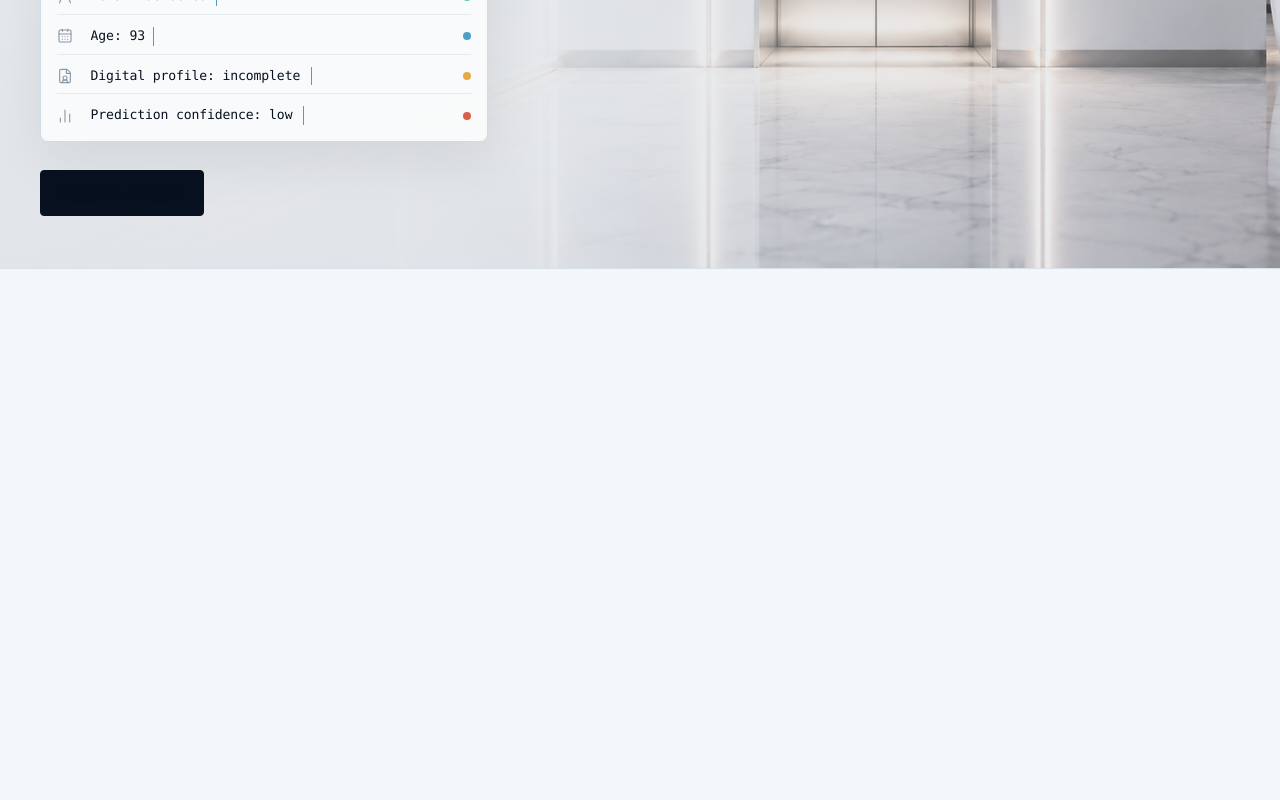
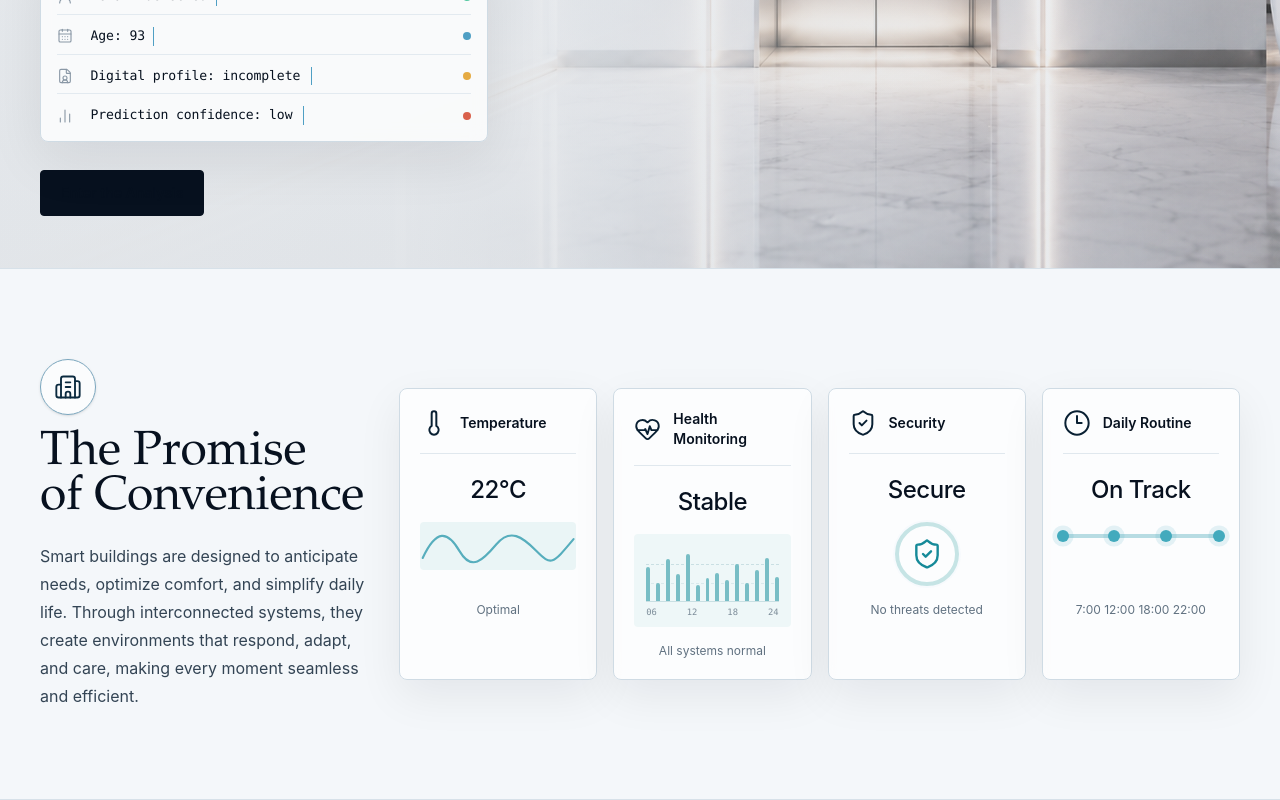
Before and after one commit to Tanny-Griz/a-song-for-sleep, a Next.js app: page / in a window 1280 px wide. Shown: the part 532-1332 px from the top of the page. Before the commit the page ends 801 px from the top, so only its background shows below. Built offline with nearby package versions, Linux system fonts and the light colour scheme.

Commit message:
add promise section

```diff
--- a/app/globals.css
+++ b/app/globals.css
@@ -12,6 +12,7 @@
   --green: #58c9a3;
   --amber: #e5aa42;
   --coral: #d9604b;
+  --section-padding-y: clamp(4rem, 7vw, 6rem);
   --font-serif: "Iowan Old Style", "Palatino Linotype", Palatino, Georgia, serif;
   --font-sans: Inter, ui-sans-serif, system-ui, -apple-system, BlinkMacSystemFont,
     "Segoe UI", sans-serif;
@@ -90,6 +91,81 @@ a {
   }
 }
 
+.promise-reveal,
+.promise-card {
+  animation: promise-rise 0.7s ease both;
+}
+
+.promise-card {
+  animation-delay: inherit;
+}
+
+.promise-line {
+  stroke-dasharray: 240;
+  stroke-dashoffset: 240;
+  animation: promise-draw 1.4s ease 0.35s forwards;
+}
+
+.promise-bar {
+  --bar-height: 32px;
+  height: 0;
+  animation: promise-bar-grow 0.65s ease forwards;
+}
+
+.promise-check {
+  animation: promise-check-pulse 2.6s ease-in-out infinite;
+}
+
+.promise-dot {
+  animation: promise-dot-glow 2.4s ease-in-out infinite;
+}
+
+@keyframes promise-rise {
+  from {
+    opacity: 0;
+    transform: translateY(16px);
+  }
+
+  to {
+    opacity: 1;
+    transform: translateY(0);
+  }
+}
+
+@keyframes promise-draw {
+  to {
+    stroke-dashoffset: 0;
+  }
+}
+
+@keyframes promise-bar-grow {
+  to {
+    height: var(--bar-height);
+  }
+}
+
+@keyframes promise-check-pulse {
+  0%,
+  100% {
+    box-shadow: 0 0 0 0 rgba(79, 159, 196, 0);
+  }
+
+  50% {
+    box-shadow: 0 0 0 10px rgba(79, 159, 196, 0.14);
+  }
+}
+
+@keyframes promise-dot-glow {
+  0%,
+  100% {
+    box-shadow: 0 0 0 0 rgba(67, 170, 189, 0);
+  }
+
+  50% {
+    box-shadow: 0 0 0 6px rgba(67, 170, 189, 0.18);
+  }
+}
+
 @media (prefers-reduced-motion: reduce) {
   *,
   *::before,
@@ -105,4 +181,21 @@ a {
     border-right: 0;
     opacity: 1;
   }
+
+  .promise-reveal,
+  .promise-card,
+  .promise-line,
+  .promise-bar,
+  .promise-check,
+  .promise-dot {
+    animation: none;
+  }
+
+  .promise-line {
+    stroke-dashoffset: 0;
+  }
+
+  .promise-bar {
+    height: var(--bar-height);
+  }
 }
--- a/app/page.tsx
+++ b/app/page.tsx
@@ -1,6 +1,16 @@
 import Image from "next/image";
 import Link from "next/link";
-import { CalendarDays, ChartNoAxesColumn, FileUser, UserRound } from "lucide-react";
+import {
+  Building2,
+  CalendarDays,
+  ChartNoAxesColumn,
+  Clock3,
+  FileUser,
+  HeartPulse,
+  ShieldCheck,
+  Thermometer,
+  UserRound
+} from "lucide-react";
 
 const statusRows = [
   {
@@ -30,6 +40,37 @@ const statusRows = [
     color: "#d9604b",
     delay: "2.15s",
     Icon: ChartNoAxesColumn
+  }
+];
+
+const promiseMetrics = [
+  {
+    title: "Temperature",
+    value: "22°C",
+    caption: "Optimal",
+    Icon: Thermometer,
+    visual: "line"
+  },
+  {
+    title: "Health Monitoring",
+    value: "Stable",
+    caption: "All systems normal",
+    Icon: HeartPulse,
+    visual: "bars"
+  },
+  {
+    title: "Security",
+    value: "Secure",
+    caption: "No threats detected",
+    Icon: ShieldCheck,
+    visual: "check"
+  },
+  {
+    title: "Daily Routine",
+    value: "On Track",
+    caption: "7:00    12:00    18:00    22:00",
+    Icon: Clock3,
+    visual: "timeline"
   }
 ];
 
@@ -144,6 +185,121 @@ export default function HomePage() {
           </div>
         </div>
       </section>
+
+      <section className="border-b border-[#d7e1e9] bg-[#f4f7fa] px-5 py-[var(--section-padding-y)] sm:px-8 lg:px-10">
+        <div className="mx-auto grid max-w-7xl gap-8 lg:grid-cols-[0.28fr_0.72fr] lg:items-center">
+          <div className="promise-reveal">
+            <div className="mb-5">
+              <span className="mb-4 grid size-14 place-items-center rounded-full border border-[#7aa5bc] bg-white/65 text-[#0b2a3f] shadow-sm">
+                <Building2 aria-hidden="true" className="size-7" strokeWidth={1.6} />
+              </span>
+              <h2 className="font-serif text-4xl leading-[0.95] text-[#07111f] sm:text-5xl">
+                The Promise
+                <br />
+                of Convenience
+              </h2>
+            </div>
+
+            <p className="max-w-md text-sm leading-6 text-[#334454] sm:text-base sm:leading-7">
+              Smart buildings are designed to anticipate needs, optimize
+              comfort, and simplify daily life. Through interconnected systems,
+              they create environments that respond, adapt, and care, making
+              every moment seamless and efficient.
+            </p>
+          </div>
+
+          <div className="grid gap-4 sm:grid-cols-2 xl:grid-cols-4">
+            {promiseMetrics.map(({ title, value, caption, Icon, visual }, index) => (
+              <article
+                className="promise-card rounded-lg border border-[#cfdbe4] bg-white/72 p-5 shadow-[0_16px_45px_rgba(7,17,31,0.07)] backdrop-blur transition duration-300 hover:-translate-y-1 hover:border-[#9fc5d8] hover:shadow-[0_22px_60px_rgba(7,17,31,0.11)]"
+                key={title}
+                style={{ animationDelay: `${index * 120}ms` }}
+              >
+                <div className="mb-5 flex items-center gap-3 border-b border-[#e0e8ee] pb-4">
+                  <Icon aria-hidden="true" className="size-7 text-[#092033]" strokeWidth={1.7} />
+                  <h3 className="text-sm font-semibold text-[#07111f]">{title}</h3>
+                </div>
+
+                <div className="min-h-28">
+                  <p className="text-center text-2xl font-medium tracking-[-0.02em] text-[#07111f]">
+                    {value}
+                  </p>
+
+                  {visual === "line" && (
+                    <div className="mt-4 h-12 overflow-hidden rounded bg-[#eaf5f6]">
+                      <svg aria-hidden="true" className="h-full w-full" viewBox="0 0 180 56">
+                        <path
+                          className="promise-line"
+                          d="M2 42 C18 8 31 10 45 34 S72 45 88 26 118 17 135 34 153 50 178 20"
+                          fill="none"
+                          stroke="#57aebd"
+                          strokeLinecap="round"
+                          strokeWidth="2.5"
+                        />
+                      </svg>
+                    </div>
+                  )}
+
+                  {visual === "bars" && (
+                    <div className="mt-4 rounded bg-[#eef7f8] px-3 pb-2 pt-3">
+                      <div className="relative flex h-14 items-end justify-center gap-1.5 border-b border-[#c9dfe3]">
+                        <div className="absolute inset-x-0 top-1/3 border-t border-dashed border-[#c9dfe3]" />
+                        <div className="absolute inset-x-0 top-2/3 border-t border-dashed border-[#d9e9ec]" />
+                        {[34, 18, 42, 27, 47, 16, 23, 28, 21, 37, 18, 31, 43, 24].map(
+                          (height, barIndex) => (
+                            <span
+                              aria-hidden="true"
+                              className="promise-bar relative z-10 w-1.5 rounded-t bg-[#77bdc5]"
+                              key={`${height}-${barIndex}`}
+                              style={
+                                {
+                                  "--bar-height": `${height}px`,
+                                  animationDelay: `${barIndex * 45}ms`
+                                } as React.CSSProperties
+                              }
+                            />
+                          )
+                        )}
+                      </div>
+                      <div className="mt-1 flex justify-between font-mono text-[0.55rem] text-[#7b8b98]">
+                        <span>06</span>
+                        <span>12</span>
+                        <span>18</span>
+                        <span>24</span>
+                      </div>
+                    </div>
+                  )}
+
+                  {visual === "check" && (
+                    <div className="mt-4 flex justify-center">
+                      <span className="promise-check grid size-16 place-items-center rounded-full border-4 border-[#c6e4e5] text-[#168a99]">
+                        <ShieldCheck aria-hidden="true" className="size-8" strokeWidth={1.8} />
+                      </span>
+                    </div>
+                  )}
+
+                  {visual === "timeline" && (
+                    <div className="mt-7">
+                      <div className="relative h-1 rounded-full bg-[#b7dce3]">
+                        {[0, 33, 66, 100].map((position) => (
+                          <span
+                            aria-hidden="true"
+                            className="promise-dot absolute top-1/2 size-3 -translate-y-1/2 rounded-full bg-[#43aabd]"
+                            key={position}
+                            style={{ left: `calc(${position}% - 0.375rem)` }}
+                          />
+                        ))}
+                      </div>
+                    </div>
+                  )}
+                </div>
+
+                <p className="mt-4 text-center text-xs text-[#607180]">{caption}</p>
+              </article>
+            ))}
+          </div>
+        </div>
+      </section>
     </main>
   );
 }
```
